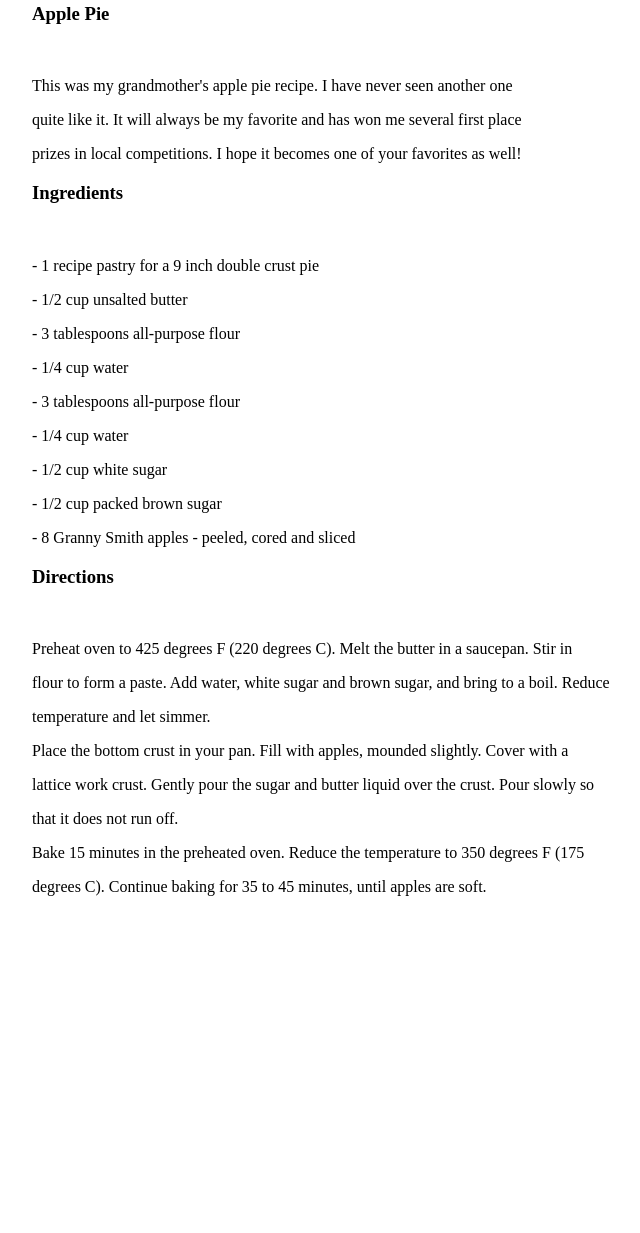
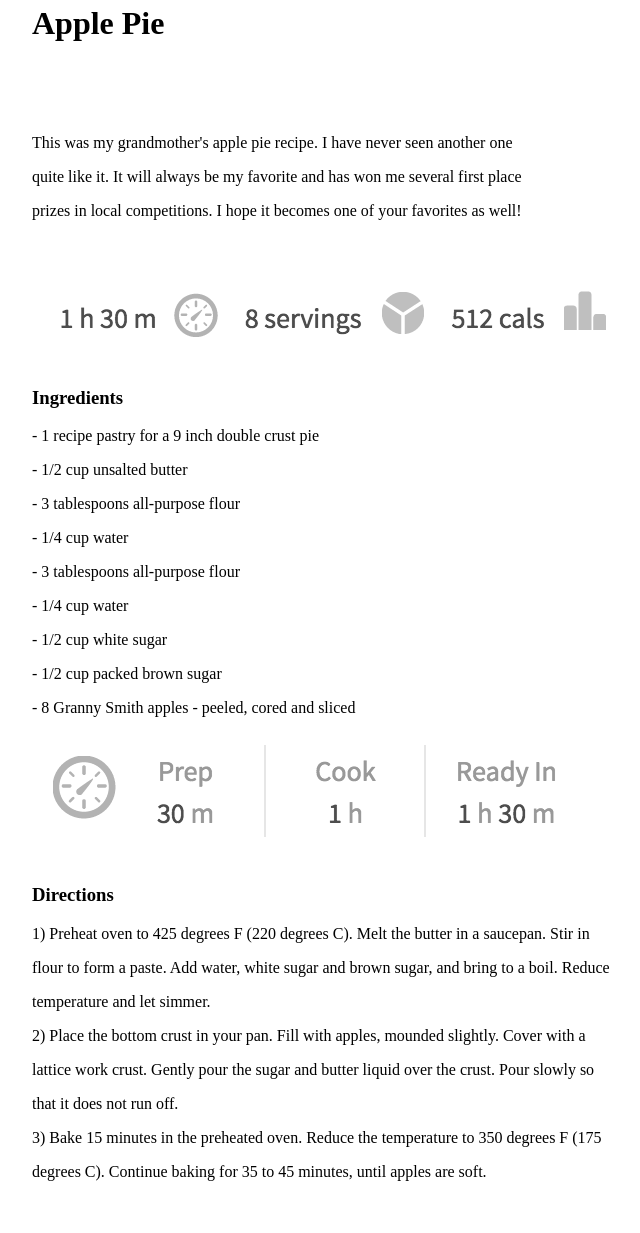
Before and after one commit to victorgg1993/FE_SOC_recepta_iaia, a plain HTML site: page src/index.html in a window 1280 px wide. Shown: the part 1716-2949 px from the top of the page, without its empty margins (288-928 px from the left). Before the commit the page ends 2628 px from the top, so only its background shows below. Drawn offline with Linux system fonts and the light colour scheme.

Commit message:
se añadió la numeración en la receta y se movió el título

```diff
--- a/src/index.html
+++ b/src/index.html
@@ -9,23 +9,27 @@
 </head>
 
 <body>
-    <header>
+    <header id="titulo">
+        <!--<link href="//db.onlinewebfonts.com/c/2ece2ca570f9b741d03cd6305ce9f8d5?family=NoyhRW01-SemiLight" rel="stylesheet" type="text/css"/> -->
         <img src="./img/portada.jpg" alt="portada imagen pastel de manzana">
+        <h1>Apple Pie</h1>
     </header>
 
     <article>
-        <section>
-            <h1> Apple Pie </h1>
+        <section id="seccion_presentacion">
+            <br>
+            <br>
             <br>
             <p>This was my grandmother's apple pie recipe. I have never seen another one</p>
             <p>quite like it. It will always be my favorite and has won me several first place</p>
             <p>prizes in local competitions. I hope it becomes one of your favorites as well!</p>
+            <br>
+            <p><img src="./img/recipe-info.png" alt=""></p>
             <p class="parrafo_linea_negra"></p>
         </section>
 
         <section>
             <h1>Ingredients</h1>
-            <br>
             <p>- 1 recipe pastry for a 9 inch double crust pie</p>
             <p>- 1/2 cup unsalted butter</p>
             <p>- 3 tablespoons all-purpose flour</p>
@@ -35,20 +39,22 @@
             <p>- 1/2 cup white sugar</p>
             <p>- 1/2 cup packed brown sugar</p>
             <p>- 8 Granny Smith apples - peeled, cored and sliced</p>
+            <p><img src="./img/cooking-info.png" alt=""></p>
             <p class="parrafo_linea_negra"></p>
         </section>
 
         <section>
             <h1>Directions</h1>
-            <br>
-            <p>Preheat oven to 425 degrees F (220 degrees C). Melt the butter in a saucepan. Stir in</p>
+            <p>1) Preheat oven to 425 degrees F (220 degrees C). Melt the butter in a saucepan. Stir in</p>
             <p>flour to form a paste. Add water, white sugar and brown sugar, and bring to a boil. Reduce</p>
             <p>temperature and let simmer.</p>
-            <p>Place the bottom crust in your pan. Fill with apples, mounded slightly. Cover with a</p>
+            <p>2) Place the bottom crust in your pan. Fill with apples, mounded slightly. Cover with a</p>
             <p>lattice work crust. Gently pour the sugar and butter liquid over the crust. Pour slowly so</p>
             <p>that it does not run off.</p>
-            <p>Bake 15 minutes in the preheated oven. Reduce the temperature to 350 degrees F (175</p>
+            <p>3) Bake 15 minutes in the preheated oven. Reduce the temperature to 350 degrees F (175</p>
             <p>degrees C). Continue baking for 35 to 45 minutes, until apples are soft.</p>
+            <br>
+            <br>
         </section>
     </article>
 
```
